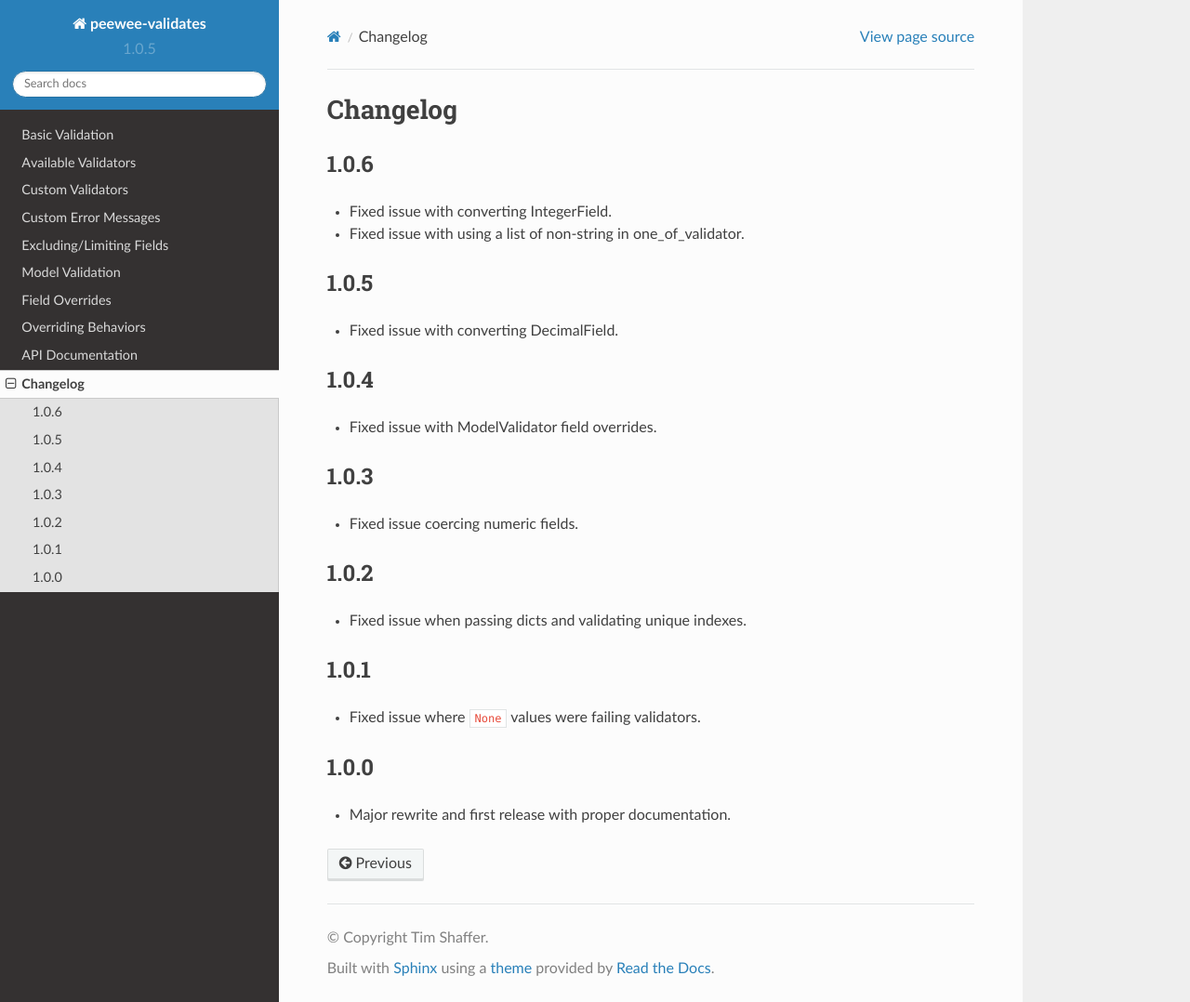
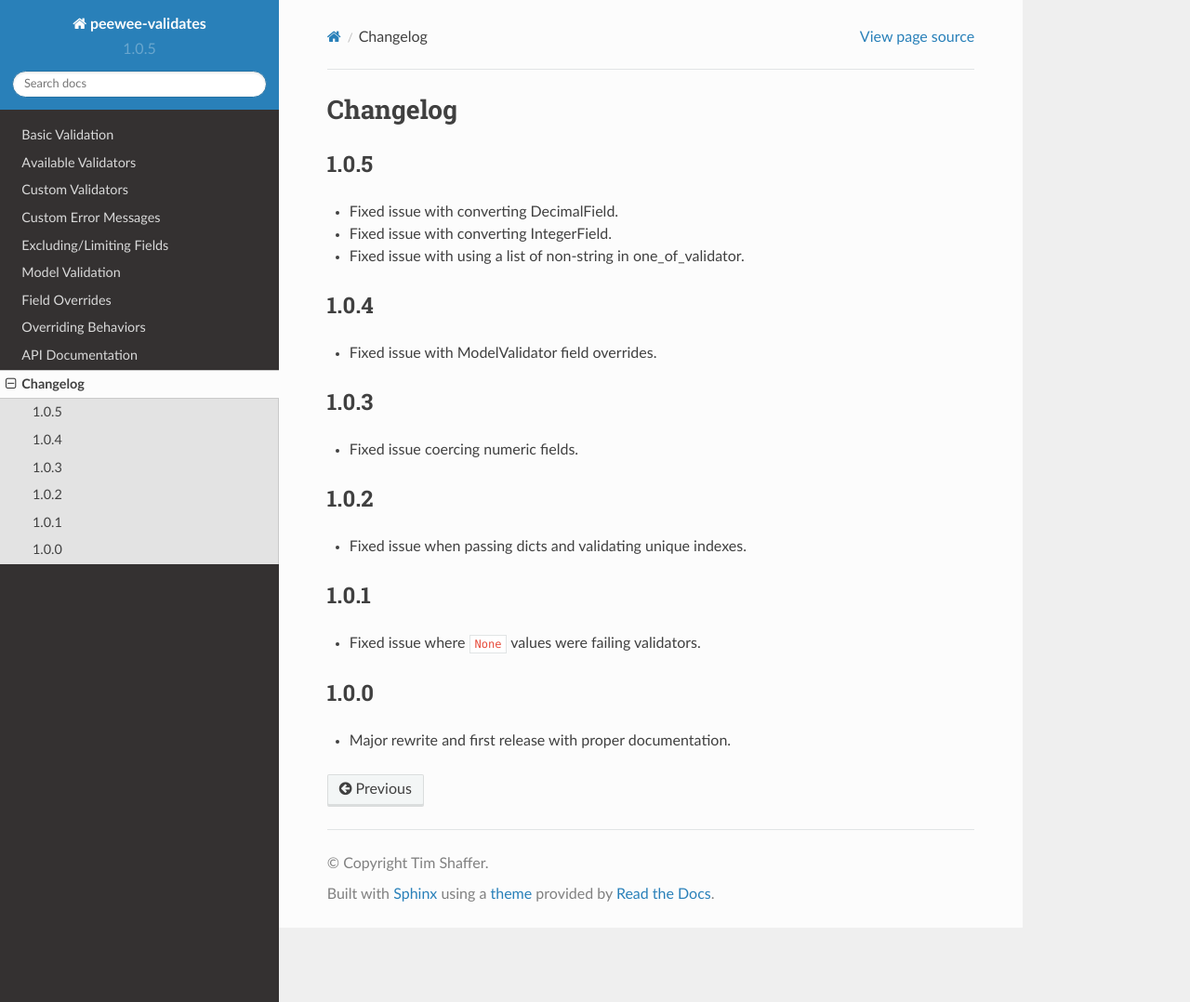
Before and after one commit to timster/peewee-validates, a Sphinx documentation site: the page built from docs/changelog.rst, in a window 1280 px wide and 1078 px high. Shown: the whole window at 93% size. Built offline with Sphinx 7.4.7 and the Read the Docs theme 2.0.0, drawn with Linux system fonts in a browser that asks for light colours.

Commit message:
Fixed changelog.

```diff
--- a/docs/changelog.rst
+++ b/docs/changelog.rst
@@ -1,14 +1,11 @@
 Changelog
 #########
-
-1.0.6
-=====
-- Fixed issue with converting IntegerField.
-- Fixed issue with using a list of non-string in one_of_validator.
 
 1.0.5
 =====
 - Fixed issue with converting DecimalField.
+- Fixed issue with converting IntegerField.
+- Fixed issue with using a list of non-string in one_of_validator.
 
 1.0.4
 =====
```
